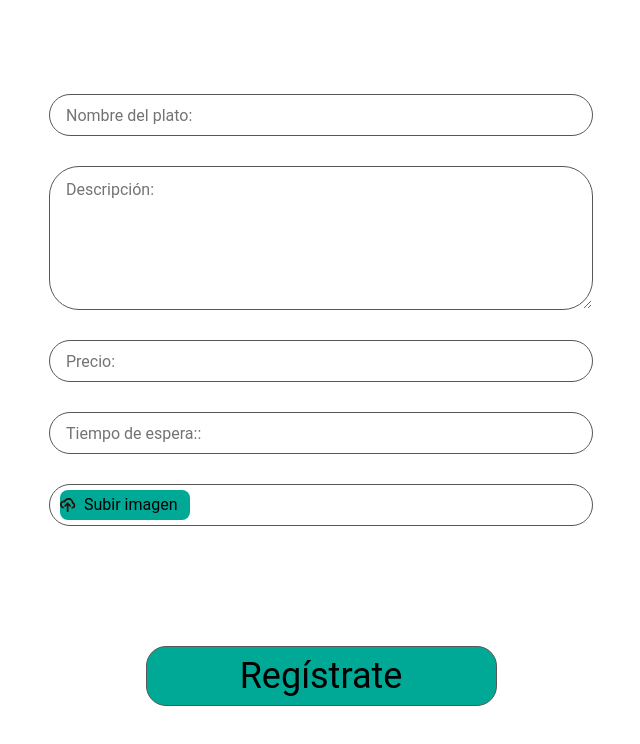
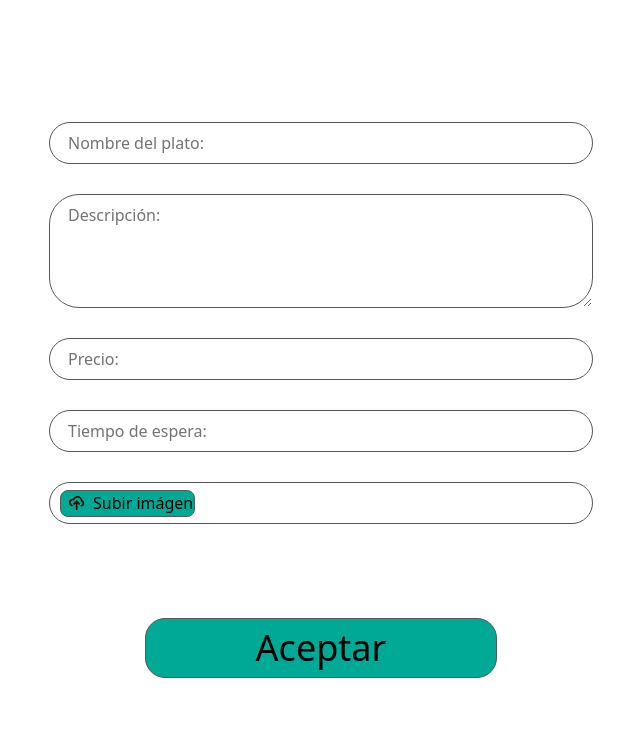
Before and after one commit to No-Country/C16-20-N-Node-React, a React (Vite) app in the folder frontend/: page /loadProduct in a window 1280 px wide. Shown: the top 744 px of the page, without its empty margins (319-959 px from the left). Built offline with nearby package versions, Linux system fonts and the light colour scheme.

Commit message:
modified:   frontend/src/pages/restaurant/loadProduct.jsx 	modified:   frontend/src/pages/restaurant/perfilRestaurant.jsx

```diff
--- a/frontend/src/pages/restaurant/loadProduct.jsx
+++ b/frontend/src/pages/restaurant/loadProduct.jsx
@@ -1,4 +1,5 @@
 import { useState } from 'react';
+import { Navigate } from 'react-router-dom';
 import icon38 from '../../assets/icon38.svg'
 
 const LoadProduct = () => {
@@ -6,46 +7,37 @@ const LoadProduct = () => {
     const [descripcion, setDescripcion] = useState('');
     const [precio, setPrecio] = useState('');
     const [tiempoEspera, setTiempoEspera] = useState('');
-    const [imagen, setImagen] = useState(null);
+    const [redirect, setRedirect] = useState(null);
 
     const handleSubmit = (e) => {
         e.preventDefault();
 
         const formData = {
+            nombrePlato: nombrePlato,
+            descripcion: descripcion,
             precio: precio,
+            tiempoEspera: tiempoEspera,
         };
         console.log('solicitud de registro enviado!')
         console.log('Datos que se envian:', formData);
-
-    };
-
-    const handleImagenSeleccionada = (e) => {
-        const imagenSeleccionada = e.target.files[0];
-        setImagen(imagenSeleccionada);
+        setRedirect('/dashboardRestaurant');
     };
 
     return (
-        <div
-            className='
-                flex h-screen w-screen bg-white items-center justify-center
-            '>
-            <div className='
-                    w-[544px]
-                '>
+        <div className='flex min-h-screen min-w-[360px] bg-white items-center justify-center'>
+            {redirect && <Navigate to={redirect} />}
             <form
                 onSubmit={handleSubmit}
-                    className=''>
+                className='w-[544px] h-full my-[15px]'>
                 <div
-                        className='
-                            flex flex-col
-                        '>
+                    className='flex flex-col'>
                     <input
                         type='text'
                         id='nombre-plato'
                         value={nombrePlato}
                         placeholder='Nombre del plato:'
                         onChange={(e) => setNombrePlato(e.target.value)}
-                            className='font-[roboto] text-[16px] placeholder-[#737373] text-black rounded-[50px] border-[1px] border-[#575757] w-full h-[42px] px-4'
+                        className='text-[16px] placeholder-[#737373] text-black rounded-[30px] border border-[#575757] w-full h-[42px] px-[18px]'
                     />
                     <textarea
                         type='text'
@@ -53,7 +45,7 @@ const LoadProduct = () => {
                         value={descripcion}
                         placeholder='Descripción:'
                         onChange={(e) => setDescripcion(e.target.value)}
-                            className='mt-[30px] font-[roboto] text-[16px] placeholder-[#737373] text-black rounded-[30px] border-[1px] border-[#575757] w-full h-[144px] px-4 pt-[11px]'
+                        className='mt-[30px] text-[16px] placeholder-[#737373] text-black rounded-[30px] border-[1px] border-[#575757] w-full h-[114px] px-[18px] pt-[8px]'
                     />
                     <input
                         type='text'
@@ -61,52 +53,45 @@ const LoadProduct = () => {
                         value={precio}
                         placeholder='Precio:'
                         onChange={(e) => setPrecio(e.target.value)}
-                            className='mt-[30px] font-[roboto] text-[16px] placeholder-[#737373] text-black rounded-[50px] border-[1px] border-[#575757] w-full h-[42px] px-4 '
+                        className=' mt-[30px] text-[16px] placeholder-[#737373] text-black rounded-[30px] border border-[#575757] w-full h-[42px] px-[18px]'
                     />
                     <input
                         type='text'
                         id='tiempo-espera'
                         value={tiempoEspera}
-                            placeholder='Tiempo de espera::'
+                        placeholder='Tiempo de espera:'
                         onChange={(e) => setTiempoEspera(e.target.value)}
-                            className='mt-[30px] font-[roboto] text-[16px] placeholder-[#737373] text-black rounded-[50px] border-[1px] border-[#575757] w-full h-[42px] px-4 '
+                        className='mt-[30px] text-[16px] placeholder-[#737373] text-black rounded-[30px] border border-[#575757] w-full h-[42px] px-[18px]'
                     />
                     <input
                         type='file'
                         id='subir-imagen'
-                            onChange={handleImagenSeleccionada}
                         style={{ display: 'none' }}
                     />
-                        <div className='mt-[30px] rounded-[50px] border-[1px] border-[#575757] w-full h-[42px] flex items-center pl-[10px]'>
-
-                            <label htmlFor='subir-imagen' className='font-[roboto] text-[16px] placeholder-[#737373] text-black rounded-[8px] bg-[#00A896] h-[30px] w-[130px] flex items-center'>
-                                <span><img
+                    <div className='mt-[30px] rounded-[30px] border border-[#575757] w-full h-[42px] flex items-center pl-[10px]'>
+                        <label
+                            htmlFor='subir-imagen'
+                            className='text-[16px] placeholder-[#737373] text-black rounded-[8px] border border-[#575757] bg-[#00A896] h-[27px] w-[135px] flex items-center'>
+                            <span>
+                                <img
                                     src={icon38}
                                     alt='image12'
-                                    className='
-                                h-[14px] w-[16px] object-cover ml-[8|px] mr-[8px]
-                                '
+                                    className='h-[14px] w-[16px] object-cover ml-[8px] mr-[8px]'
                                 >
-                                </img></span>    Subir imagen
+                                </img>
+                            </span>
+                            Subir imágen
                         </label>
                     </div>
                 </div>
-                    <div className='flex items-center justify-center mt-[120px]'>
+                <div className='flex items-center justify-center mt-[94px]'>
                     <button
                         type='submit'
-                            className='
-                                font-[roboto] bg-[#00A896] border-[1px] border-[#575757] rounded-[20px] h-[60px] w-[351px] text-[36px]
-                            '>
-                            Regístrate
+                        className='bg-[#00A896] border border-[#575757] rounded-[20px] h-[60px] w-[352px] text-[36px]'>
+                        Aceptar
                     </button>
                 </div>
-                    {imagen && (
-                        <div>
-                            <img src={URL.createObjectURL(imagen)} alt='Imagen seleccionada' style={{ maxWidth: '100%', marginTop: '10px' }} />
-                        </div>
-                    )}
             </form>
-            </div >
         </div >
     )
 }
--- a/frontend/src/pages/restaurant/perfilRestaurant.jsx
+++ b/frontend/src/pages/restaurant/perfilRestaurant.jsx
@@ -48,7 +48,7 @@ const PerfilRestaurant = () => {
                     <p className='mb-[22px] text-[24px]'>Administra tu carta</p>
                     <button
                         onClick={handleRedirect}
-                        className='font-[roboto] bg-[#00A896] border-[1px] border-[#575757] rounded-[20px] h-[70px] w-[224px] text-[36px]'>
+                        className='bg-[#00A896] border border-[#575757] rounded-[20px] h-[70px] w-[224px] text-[36px]'>
                         Entrar
                     </button>
                 </div>
```
Lines whose indentation alone changed are shown as unchanged.
